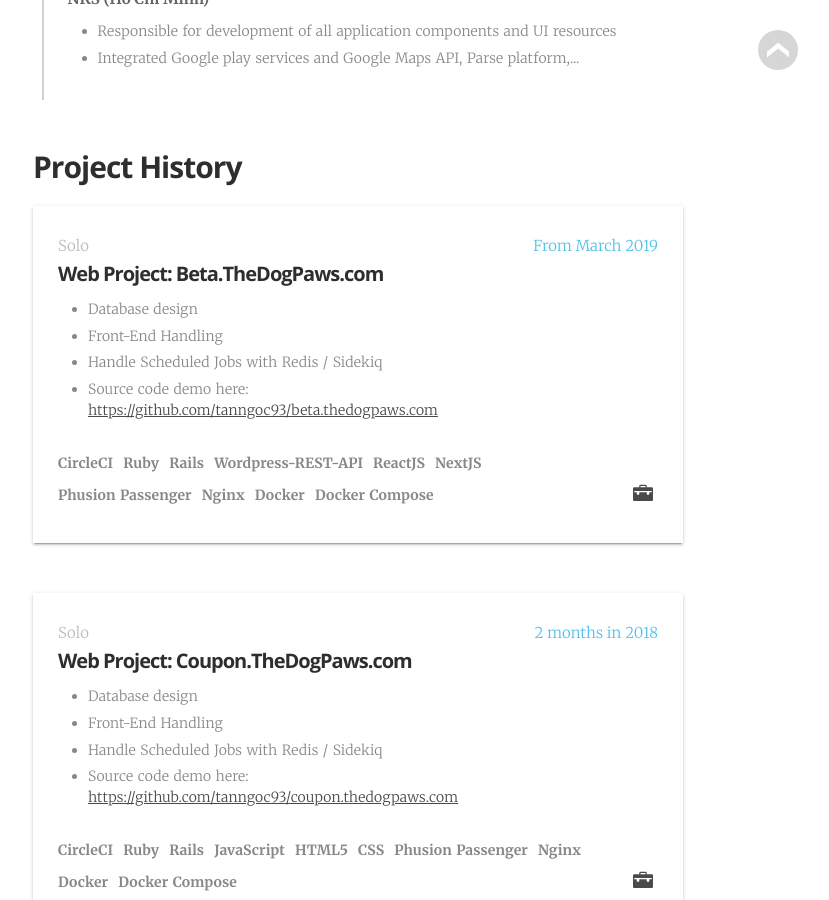
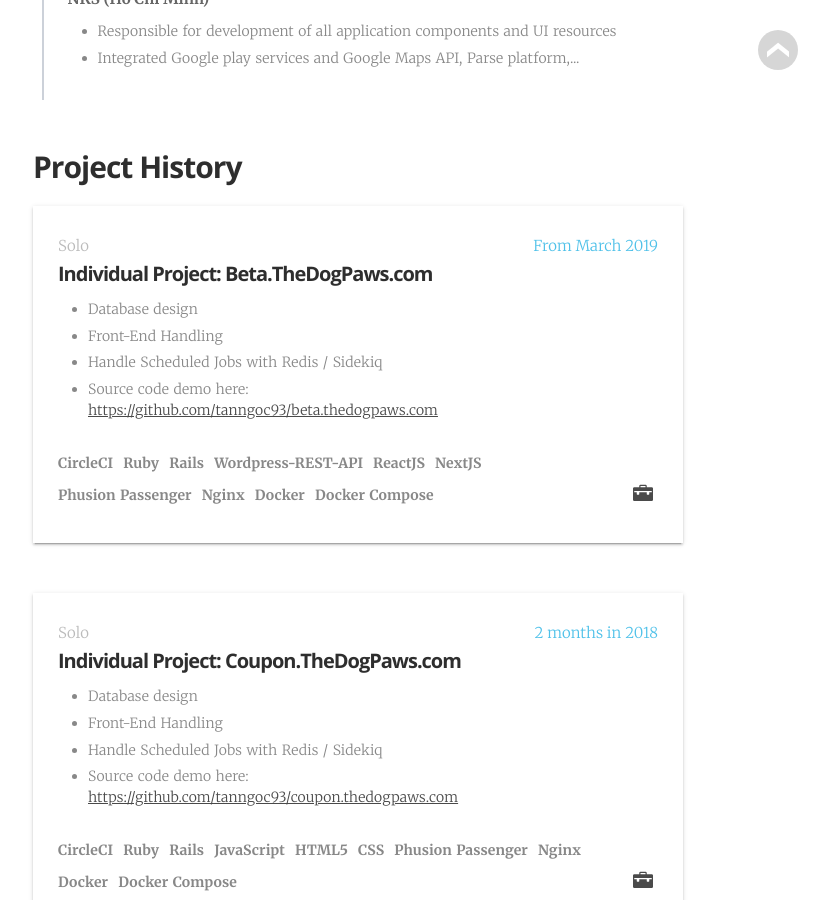
Before and after one commit to tanngoc93/tanngoc93.github.io, a Jekyll site: the page built from _pages/cv.html, in a window 1280 px wide and 900 px high, scrolled down 2241 px. Shown: the whole window, without its empty margins (282-1111 px from the left). Built offline with Jekyll 4.4.1, drawn with Linux system fonts in a browser that asks for light colours; some web fonts are replaced.

Commit message:
Fix some bugs

```diff
--- a/_data/cv.yml
+++ b/_data/cv.yml
@@ -50,7 +50,7 @@ ngocnt:
     projects:
         - time:             "From March 2019"
           team:             "Solo"
-          title:            "Web Project: Beta.TheDogPaws.com"
+          title:            "Individual Project: Beta.TheDogPaws.com"
           technologies:     "CircleCI, Ruby, Rails, Wordpress-REST-API, ReactJS, NextJS, Phusion Passenger, Nginx, Docker, Docker Compose"
           responsibilities:
             - "Database design"
@@ -63,7 +63,7 @@ ngocnt:
 
         - time:             "2 months in 2018"
           team:             "Solo"
-          title:            "Web Project: Coupon.TheDogPaws.com"
+          title:            "Individual Project: Coupon.TheDogPaws.com"
           technologies:     "CircleCI, Ruby, Rails, JavaScript, HTML5, CSS, Phusion Passenger, Nginx, Docker, Docker Compose"
           responsibilities:
             - "Database design"
```
